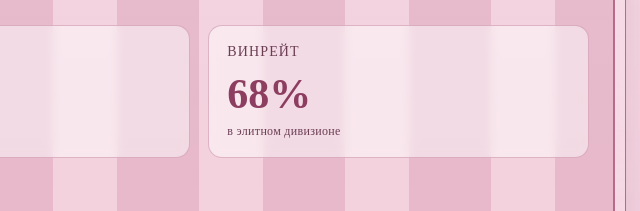
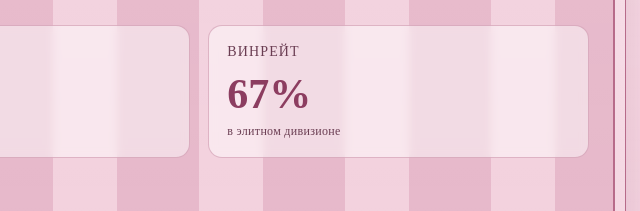
Before and after one commit to MoskvinaAlexandra/Tetris-Vashchenko-Secret, a website: page client/vanya.html in a window 1280 px wide. Shown: the part 519-730 px from the top of the page, 640-1280 px from the left. Drawn offline with Linux system fonts and the light colour scheme; a web font is replaced by a local one.

Commit message:
right win rate

```diff
--- a/client/vanya.html
+++ b/client/vanya.html
@@ -83,7 +83,7 @@
           </div>
           <div class="vs-card">
             <div class="vs-card-title">Винрейт</div>
-            <div class="vs-card-value">68%</div>
+            <div class="vs-card-value">67%</div>
             <div class="vs-card-sub">в элитном дивизионе</div>
           </div>
         </div>
```
